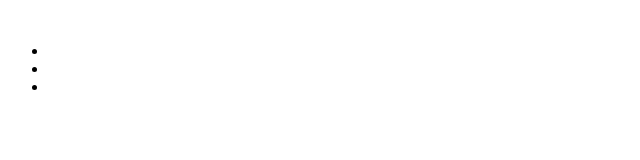
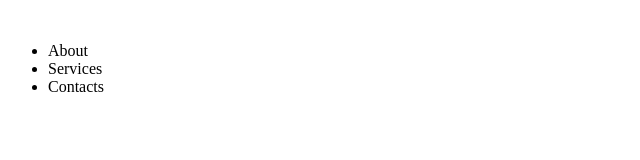
Before and after one commit to IhorVolkov/gitExample, a plain HTML site: page index.html in a window 1280 px wide. Shown: the whole page, without its empty margins (0-640 px from the left). Drawn offline with Linux system fonts and the light colour scheme.

Commit message:
Make little changes

```diff
--- a/index.html
+++ b/index.html
@@ -1,7 +1,7 @@
 <!DOCTYPE html>
 <html>
   <head>
-    <title> </title>
+    <title>Main HTML code</title>
     <meta name="author" content="Ihor_Volkov_0679214792" />
   </head>
   <body>
@@ -13,9 +13,9 @@
           </div>
           <nav>
             <ul>
-              <li></li>
-              <li></li>
-              <li></li>
+              <li>About</li>
+              <li>Services</li>
+              <li>Contacts</li>
             </ul>
           </nav>
         </div>
```
